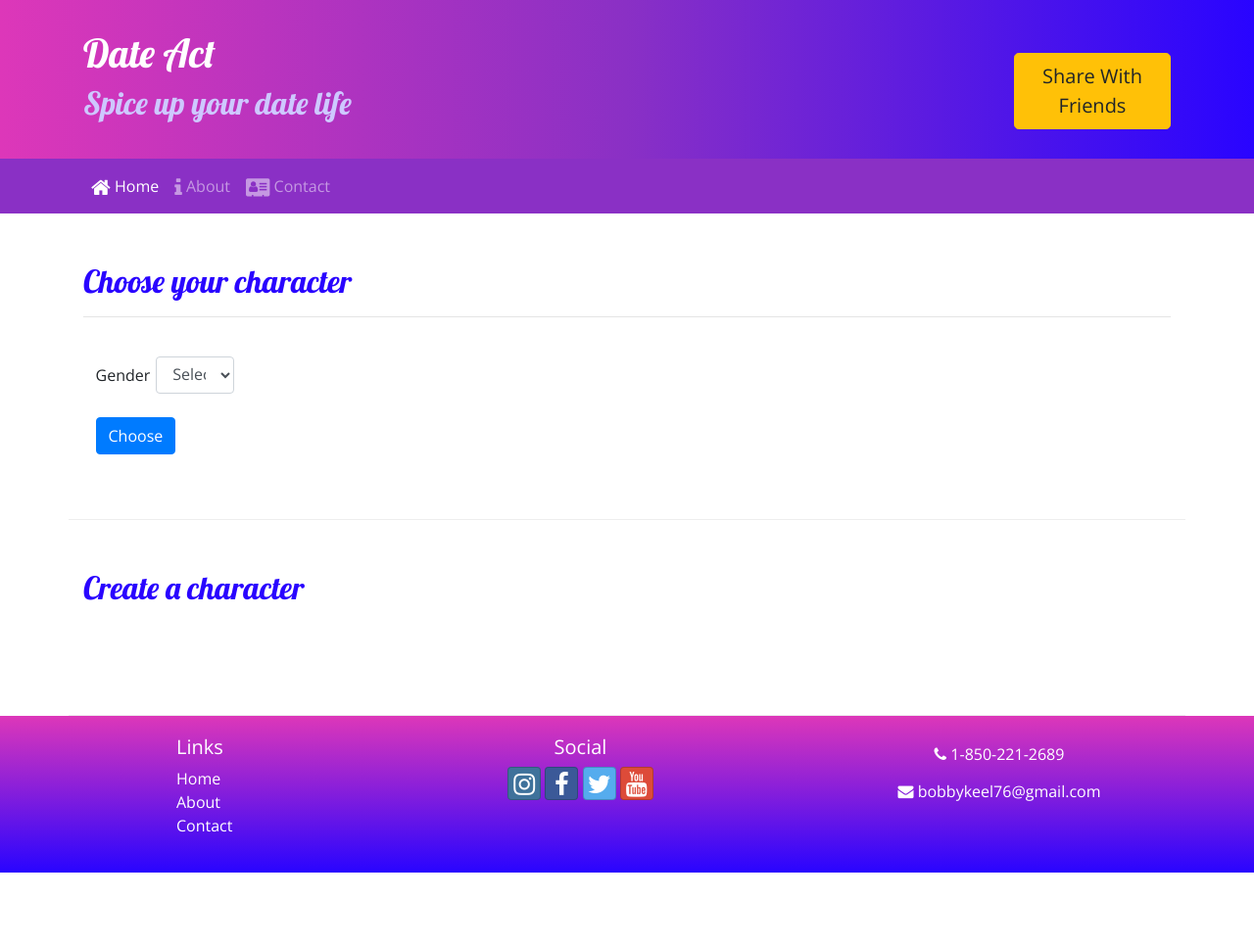
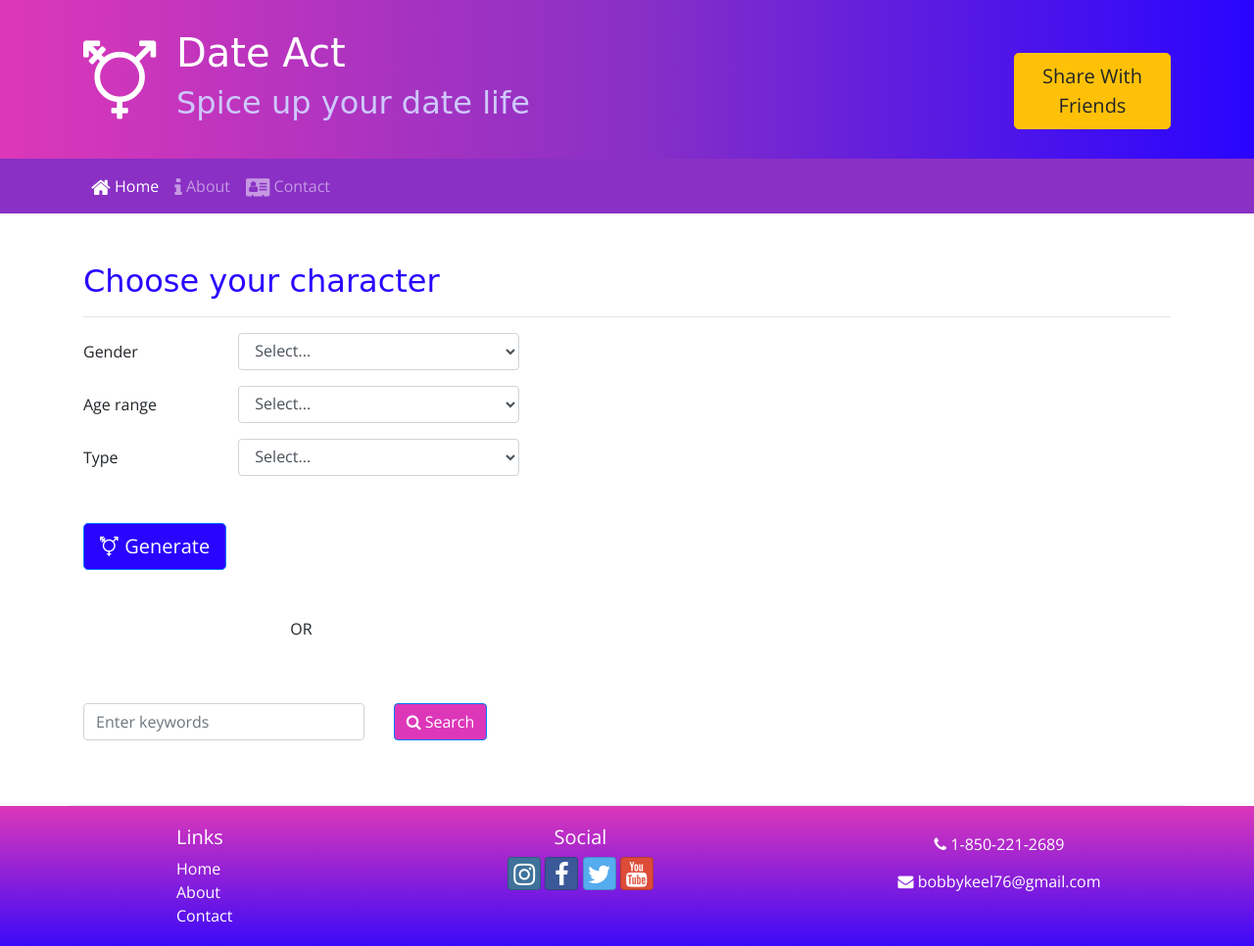
Before and after one commit to nursin/Portfolio-Project, a website: page index.html in a window 1280 px wide. Shown: the top 966 px of the page at 98% size. Before the commit the page ends 891 px from the top, so only its background shows below. Drawn offline with nearby package versions, Linux system fonts and the light colour scheme; a web font is replaced by a local one.

Commit message:
generate & search form

```diff
--- a/css/styles.css
+++ b/css/styles.css
@@ -3,7 +3,7 @@ body {
 }
 
 h1, h2, h3 {
-    font-family: "Lobster", cursive;
+    font-family: "Goblin One", cursive;
 }
 
 h2 {
@@ -36,3 +36,11 @@ header h2 {
 .navbar {
   background-color: #8a30c5;
 }
+
+#generateButton {
+  background-color: #2904ff;
+}
+
+#searchButton {
+  background-color: #dd37b9;
+}
--- a/index.html
+++ b/index.html
@@ -15,16 +15,21 @@
   <link rel="stylesheet" href="node_modules/font-awesome/css/font-awesome.min.css" />
   <link rel="stylesheet" href="node_modules/bootstrap-social/bootstrap-social.css" />
   <link rel="stylesheet" href="css/styles.css">
+  <link rel="preconnect" href="https://fonts.gstatic.com">
+  <link href="https://fonts.googleapis.com/css2?family=Goblin+One&display=swap" rel="stylesheet">
 
 
-  <title>NuCamp: A Better Way To Camp</title>
+  <title>Date Act</title>
 </head>
 
 <body>
   <header class="jumbotron jumbotron-fluid">
     <div class="container">
       <div class="row">
-        <div class="col">
+        <div class="col-2 col-lg-1 align-self-center">
+          <i class="fa fa-transgender-alt fa-5x"aria-hidden="true"></i>
+        </div>
+        <div class="col ml-4 ml-md-0">
           <h1>Date Act</h1>
           <h2>Spice up your date life</h2>
         </div>
@@ -43,9 +48,11 @@
       </button>
       <div class="collapse navbar-collapse" id="dateActNavbar">
         <ul class="navbar-nav">
-          <li class="nav-item active"><a href="index.html" class="nav-link"><i class="fa fa-home fa-lg"></i> Home</a></li>
+          <li class="nav-item active"><a href="index.html" class="nav-link"><i class="fa fa-home fa-lg"></i> Home</a>
+          </li>
           <li class="nav-item"><a href="aboutus.html" class="nav-link"><i class="fa fa-info fa-lg"></i> About</a></li>
-          <li class="nav-item"><a href="index.html" class="nav-link"><i class="fa fa-address-card fa-lg"></i> Contact</a></li>
+          <li class="nav-item"><a href="contactus.html" class="nav-link"><i class="fa fa-address-card fa-lg"></i>
+              Contact</a></li>
         </ul>
       </div>
     </div>
@@ -57,34 +64,70 @@
         <h2>Choose your character</h2>
         <hr />
       </div>
-      <div class="col-md-10"></div>
-        <form action="#">
+      <div class="col-md-10">
+
+        <form>
           <div class="form-group row">
-            <label class="col-md-2 col-form-label offset-1 mt-4" for="gender">Gender</label>
+            <label class="col-md-2 col-form-label" for="gender">Gender</label>
             <div class="col-md-4">
-              <select class="form-control offset-1 mt-4" name="gender" id="gender">
+              <select class="form-control" name="gender" id="gender">
                 <option>Select...</option>
                 <option value="male">Male</option>
                 <option value="female">Female</option>
               </select>
             </div>
-
-            <div class="col-md-5 mt-4 offset-1">
-              <button class="btn btn-primary">Choose</button>
+          </div>
+          <div class="form-group row">
+            <label class="col-md-2 col-form-label" for="gender">Age range</label>
+            <div class="col-md-4">
+              <select class="form-control" name="gender" id="gender">
+                <option>Select...</option>
+                <option value="0-18">0 - 18</option>
+                <option value="19-29">19 - 29</option>
+                <option value="30-39">30 - 39</option>
+                <option value="40-49">40 - 49</option>
+                <option value="50-59">50 - 59</option>
+                <option value="59+">59+</option>
+              </select>
             </div>
+          </div>
+          <div class="form-group row">
+            <label class="col-md-2 col-form-label" for="gender">Type</label>
+            <div class="col-md-4">
+              <select class="form-control" name="gender" id="gender">
+                <option>Select...</option>
+                <option value="famous">Famous</option>
+                <option value="notFamous">Not famous</option>
+                <option value="createYourOwn">Create your own</option>
+              </select>
+            </div>
+          </div>
+          <div class="form-group row mt-5">
+            <div class="col">
+                <button id="generateButton" class="btn btn-primary btn-lg text-white"><i class="fa fa-transgender-alt" aria-hidden="true"></i> Generate</button>
+            </div>
+          </div>
+          <div class="form-group row mt-5">
+            <div class="col col-md-6">
+              <p class="text-center">OR</p>
+            </div>
+          </div>
+          <!-- may have to make a new form for this search box
+          will be used to search character database by keyword-->
+          <div class="form-group row mt-5">
+            <div class="col-8 col-sm-9 col-md-4">
+              <input id="searchBox" class="form-control" type="text" placeholder="Enter keywords">
+            </div>
+            <div class="col">
+              <button id="searchButton" class="btn btn-primary text-white"><i class="fa fa-search"></i> Search</button>
+          </div>
           </div>
         </form>
 
+      </div>
     </div>
   </div>
 
-  <div class="container">
-    <div class="row row-content">
-      <div class="col-12">
-        <h2>Create a character</h2>
-      </div>
-    </div>
-  </div>
 
   <footer class="site-footer">
     <div class="container">
@@ -105,8 +148,10 @@
           <a class="btn btn-social-icon btn-google" href="http://youtube.com/"><i class="fa fa-youtube"></i></a>
         </div>
         <div class="col-sm-4 text-center">
-          <a role="button" class="btn btn-link text-white" href="tel:+18502212689"><i class="fa fa-phone"></i> 1-850-221-2689</a><br />
-          <a role="button" class="btn btn-link text-white" href="mailto:bobbykeel76@gmail.com"><i class="fa fa-envelope"></i> bobbykeel76@gmail.com</a>
+          <a role="button" class="btn btn-link text-white" href="tel:+18502212689"><i class="fa fa-phone"></i>
+            1-850-221-2689</a><br />
+          <a role="button" class="btn btn-link text-white" href="mailto:bobbykeel76@gmail.com"><i
+              class="fa fa-envelope"></i> bobbykeel76@gmail.com</a>
         </div>
       </div>
     </div>
```
